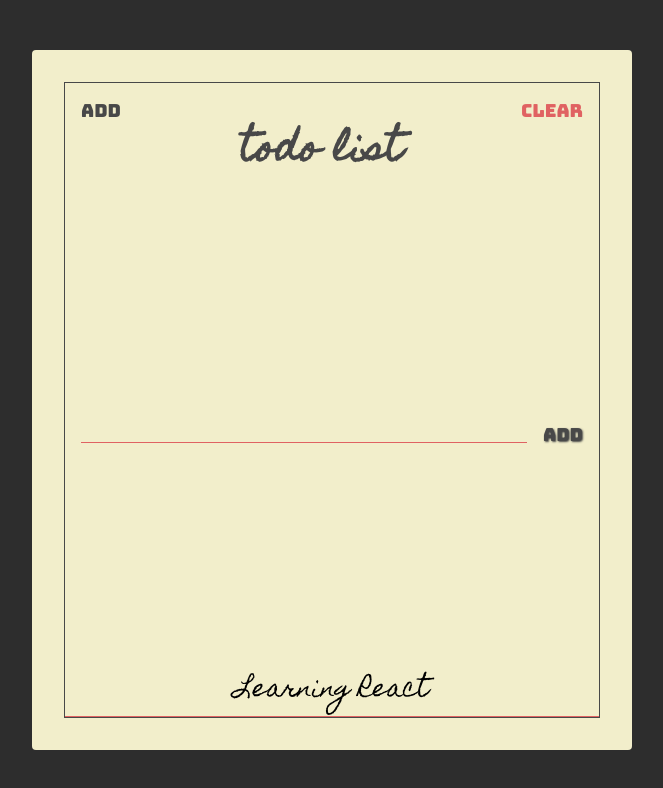
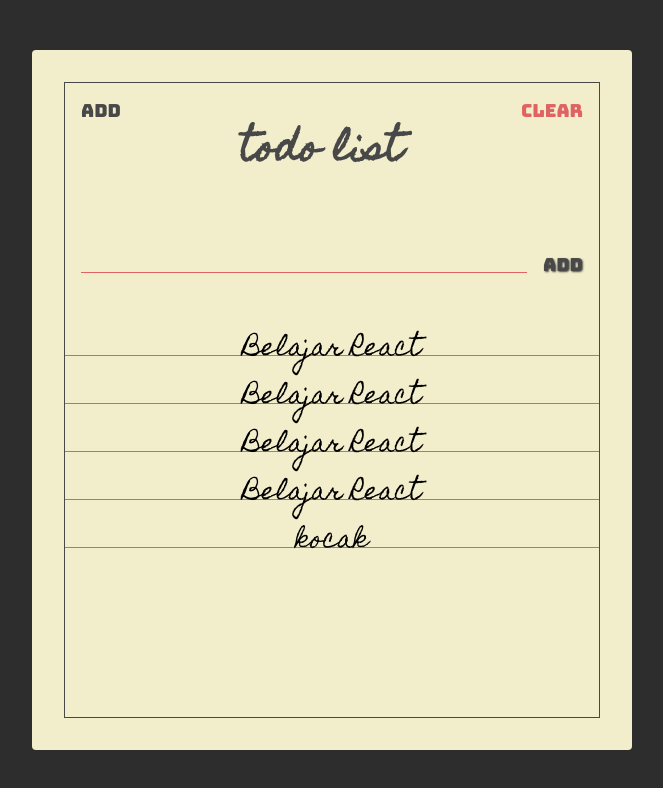
Before and after one commit to Hilmaww/React-Course-Wegodev, a React (Create React App) app: page / in a window 1280 px wide. Shown: the top 788 px of the page, without its empty margins (308-971 px from the left). Built offline with nearby package versions, Linux system fonts and the light colour scheme.

Commit message:
membuat page dan component todo

```diff
--- a/src/App.css
+++ b/src/App.css
@@ -135,6 +135,7 @@
 .todos{
   display: flex;
   flex-direction: column;
+  min-height: 500px;
 }
 
 .todo{
@@ -143,7 +144,7 @@
   flex:1 0 auto;
   text-align :center;
 
-  min-height: 32px;
+  max-height: 32px;
   margin: 16px 0 0 ;
   font-family: 'Homemade Apple', sans-serif;
   font-size: 24px;
@@ -152,6 +153,8 @@
 }
 
 .todo-text{
+  width: 100%;
+  height: 50px;
   position: absolute;
   left: 50%;
   transform: translate(50%);
--- a/src/App.js
+++ b/src/App.js
@@ -1,20 +1,10 @@
 import React from 'react';
-import Paper from './components/Paper';
-import Header from './components/Header';
-import TodoForm from './components/TodoForm';
-import Todos from './components/Todos';
-
+import TodoList from './pages/TodoList';
 
 import './App.css';
 
 function App() {
-  return (
-    <Paper>
-      <Header/>
-      <TodoForm/>
-      <Todos />
-    </Paper>
-  );
+  return <TodoList/ >;
 }
 
 export default App;
--- /dev/null
+++ b/src/components/Todo.jsx
@@ -0,0 +1,16 @@
+import React from 'react';
+import PropTypes from 'prop-types';
+
+const Todo = props => {
+    return(
+    <div className="todo">
+        <span className="text-todo">{props.text}</span>
+    </div>
+    );
+}
+
+Todo.propTypes = {
+    text: PropTypes.string.isRequired
+};
+
+export default Todo;
--- a/src/components/Todos.jsx
+++ b/src/components/Todos.jsx
@@ -1,12 +1,30 @@
+import { array } from 'prop-types';
 import React from 'react';
-
+import Todo from './Todo';
 
 const Todos = () => {
+   const todos =[
+       {
+        text: "Belajar React"
+   },
+        {
+        text: "Belajar React"
+   },
+        {
+        text: "Belajar React"
+   },
+        {
+        text: "Belajar React"
+   },
+        {
+         text:"kocak"
+        }
+    ]
     return(
         <section className="todos">
-            <div className="todo">
-             <span className="text-todo">Learning React</span>
-            </div>
+            {todos.map(todo => {
+                return <Todo text={todo.text}/>
+            })}
         </section>
     );
 }
--- /dev/null
+++ b/src/pages/TodoList.jsx
@@ -0,0 +1,18 @@
+import React from 'react';
+import Paper from '../components/Paper';
+import Header from '../components/Header';
+import TodoForm from '../components/TodoForm';
+import Todos from '../components/Todos';
+
+
+const TodoList = () => {
+  return (
+    <Paper>
+      <Header/>
+      <TodoForm/>
+      <Todos />
+    </Paper>
+  );
+}
+
+export default TodoList;
```
